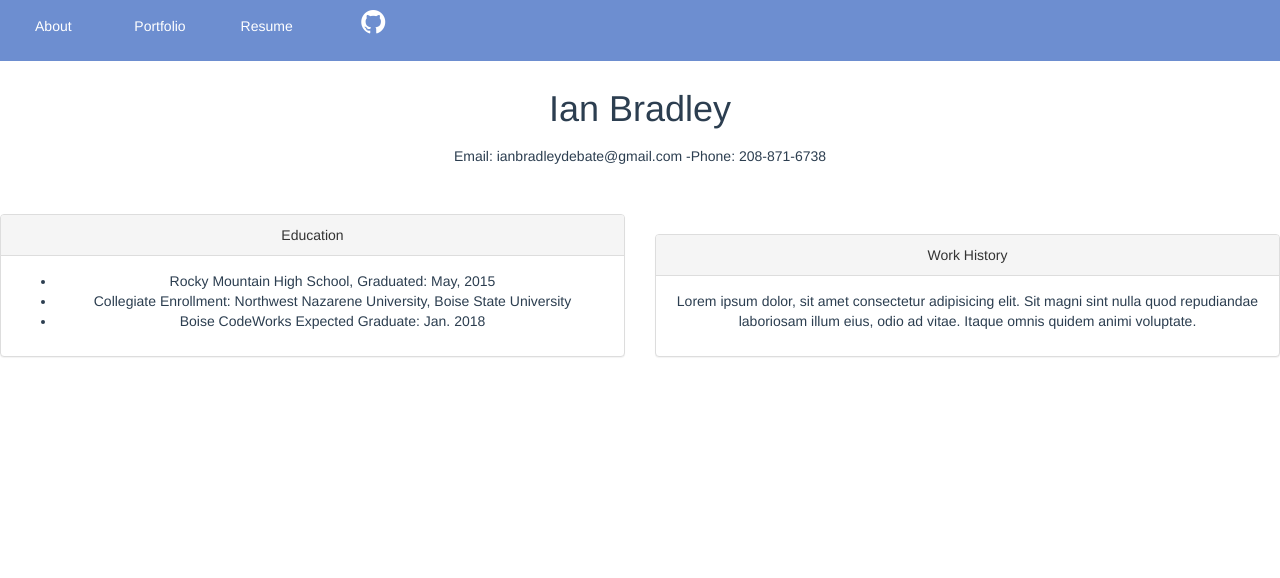
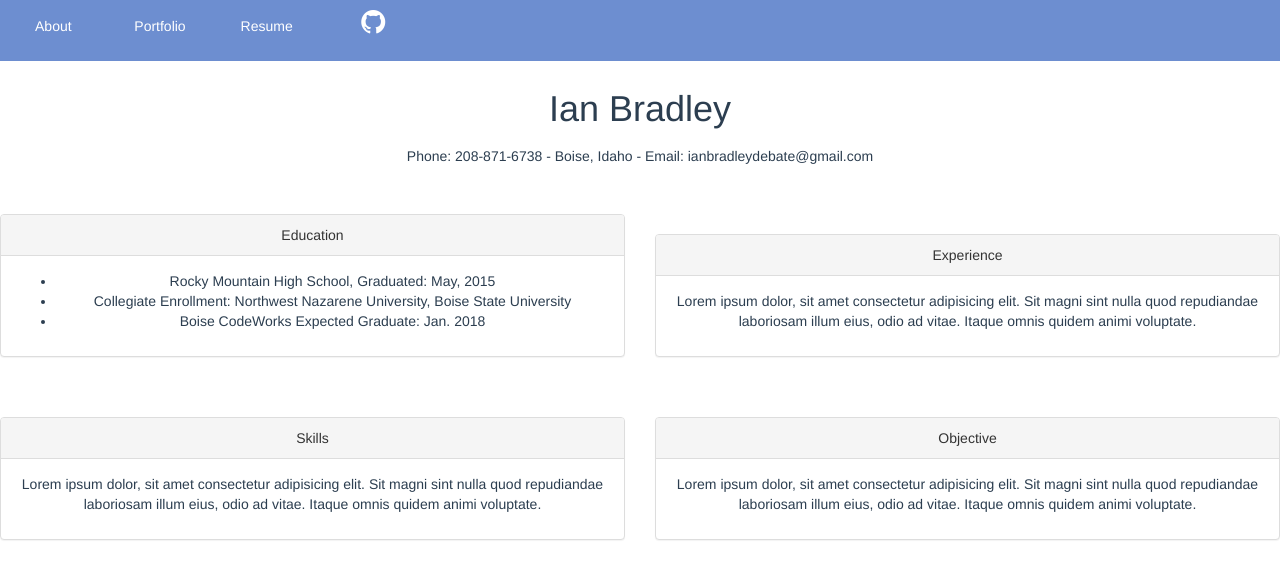
Before and after one commit to ibradley02/landing-page, a Vue app: page /#/resume in a window 1280 px wide. Shown: the top 578 px of the page. Built offline with nearby package versions, Linux system fonts and the light colour scheme.

Commit message:
added project to portfolio w/ img and link

```diff
--- a/src/components/Portfolio.vue
+++ b/src/components/Portfolio.vue
@@ -1,10 +1,20 @@
 <template>
     <div>
         <navbar></navbar>
-        <div class="main">
+        <div class="main row">
             <header>
                 <h1>Portfolio</h1>
             </header>
+            <div class="col-sm-6 panel-style">
+                <div class="panel panel-default">
+                    <div class="panel-heading">
+                    <a href="http://kanban-track-it.herokuapp.com/" target="_blank">Kanban</a>
+                    </div>
+                    <div class="panel-body">
+                        <img src="https://i.imgur.com/JQs05hS.png" alt="Kanban Site image screenshot">
+                    </div>
+                </div>
+            </div>
         </div>
     </div>
 </template>
@@ -26,4 +36,14 @@
 </script>
 
 <style>
+    .panel-style {
+        float: none;
+        margin: 0 auto;
+        margin-top: 5vh;
+        display: inline-block;
+    }
+    img{
+        height: 25vh;
+        width: 35vw;
+    }
 </style>
--- a/src/components/Resume.vue
+++ b/src/components/Resume.vue
@@ -5,10 +5,7 @@
             <header class="col-sm-12">
                 <h1>Ian Bradley</h1>
                 <div class="email">
-                    <h5>Email: ianbradleydebate@gmail.com -</h5>
-                </div>
-                <div class="phone">
-                    <h5>Phone: 208-871-6738</h5>
+                    <h5>Phone: 208-871-6738 - Boise, Idaho - Email: ianbradleydebate@gmail.com</h5>
                 </div>
             </header>
             <div class="row">
@@ -32,9 +29,28 @@
                 </div>
                 <div class="col-sm-6 panel-style">
                     <div class="panel panel-default">
-                        <div class="panel-heading">Work History</div>
+                        <div class="panel-heading">Experience</div>
                         <div class="panel-body">
-                            <p>Lorem ipsum dolor, sit amet consectetur adipisicing elit. Sit magni sint nulla quod repudiandae laboriosam illum eius, odio ad vitae. Itaque omnis quidem animi voluptate.</p>
+                            <p>Lorem ipsum dolor, sit amet consectetur adipisicing elit. Sit magni sint nulla quod repudiandae
+                                laboriosam illum eius, odio ad vitae. Itaque omnis quidem animi voluptate.</p>
+                        </div>
+                    </div>
+                </div>
+                <div class="col-sm-6 panel-style">
+                    <div class="panel panel-default">
+                        <div class="panel-heading">Skills</div>
+                        <div class="panel-body">
+                            <p>Lorem ipsum dolor, sit amet consectetur adipisicing elit. Sit magni sint nulla quod repudiandae
+                                laboriosam illum eius, odio ad vitae. Itaque omnis quidem animi voluptate.</p>
+                        </div>
+                    </div>
+                </div>
+                <div class="col-sm-6 panel-style">
+                    <div class="panel panel-default">
+                        <div class="panel-heading">Objective</div>
+                        <div class="panel-body">
+                            <p>Lorem ipsum dolor, sit amet consectetur adipisicing elit. Sit magni sint nulla quod repudiandae
+                                laboriosam illum eius, odio ad vitae. Itaque omnis quidem animi voluptate.</p>
                         </div>
                     </div>
                 </div>
```
